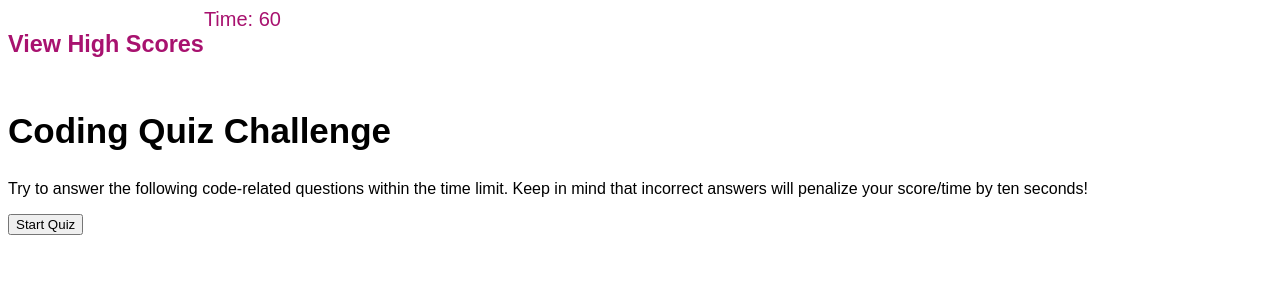
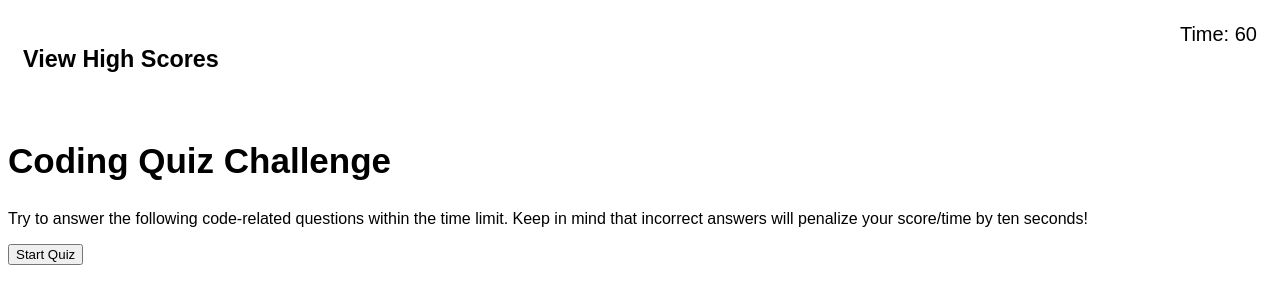
Before and after one commit to Devmadia/js-fundamentals-quiz, a plain HTML site: page index.html in a window 1280 px wide. Drawn offline with Linux system fonts and the light colour scheme.

Commit message:
adjusted header color and style to move Timer feature to right corner of page

```diff
--- a/assets/css/style.css
+++ b/assets/css/style.css
@@ -28,8 +28,11 @@ li {
 
 header {
     font-size: 20px;
-    color: #a8126f;
+    /*color: #a8126f;*/
     display: flex;
+    flex-wrap: wrap;
+    justify-content: space-between;
+    padding: 15px;
 }
 
 
```
